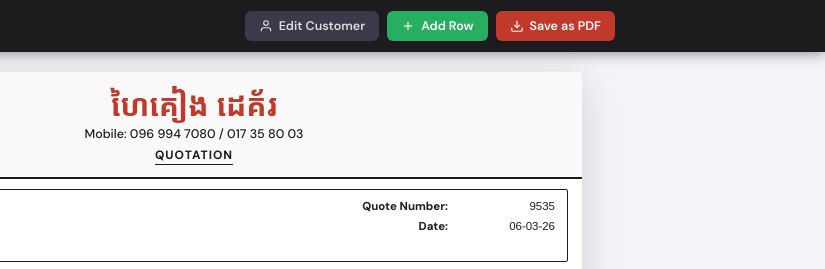
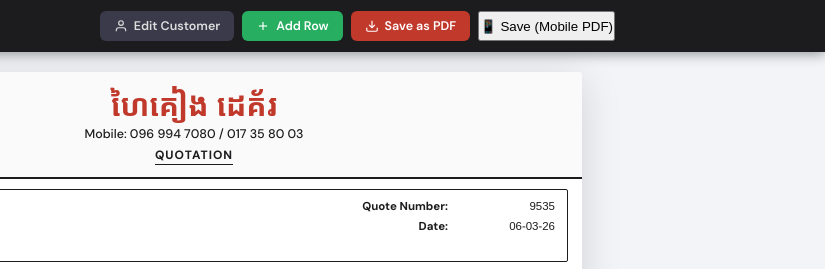
Before and after one commit to NarongChea/Creating_invoice, a plain HTML site: page index.html in a window 1280 px wide. Shown: the top 269 px of the page, 455-1280 px from the left. Drawn offline with nearby package versions, Linux system fonts and the light colour scheme.

Commit message:
update project

```diff
--- a/index.html
+++ b/index.html
@@ -32,6 +32,9 @@
         <svg width="14" height="14" viewBox="0 0 24 24" fill="none" stroke="currentColor" stroke-width="2"><path d="M21 15v4a2 2 0 0 1-2 2H5a2 2 0 0 1-2-2v-4"/><polyline points="7 10 12 15 17 10"/><line x1="12" y1="15" x2="12" y2="3"/></svg>
         Save as PDF
       </button>
+      <button onclick="saveForMobile()" class="mobile-btn">
+  📱 Save (Mobile PDF)
+</button>
     </div>
   </div>
 </div>
--- a/script.js
+++ b/script.js
@@ -190,3 +190,19 @@ document.addEventListener('keydown', e => {
 document.addEventListener('keydown', e => {
   if (e.key === 'Escape') closeCustomerModal();
 });
+function saveForMobile() {
+  // Hide buttons or UI before printing
+  document.querySelectorAll('.no-print').forEach(el => {
+    el.style.display = 'none';
+  });
+
+  // Trigger phone print (user can choose "Save as PDF")
+  window.print();
+
+  // Show back UI after print
+  setTimeout(() => {
+    document.querySelectorAll('.no-print').forEach(el => {
+      el.style.display = '';
+    });
+  }, 1000);
+}
--- a/style.css
+++ b/style.css
@@ -184,7 +184,7 @@ body {
 .invoice {
   background: var(--white);
   width: 794px;
-  min-height: 1123px;
+  min-height: 880px;
   box-shadow: var(--shadow);
   border-radius: 4px;
   overflow: hidden;
```
